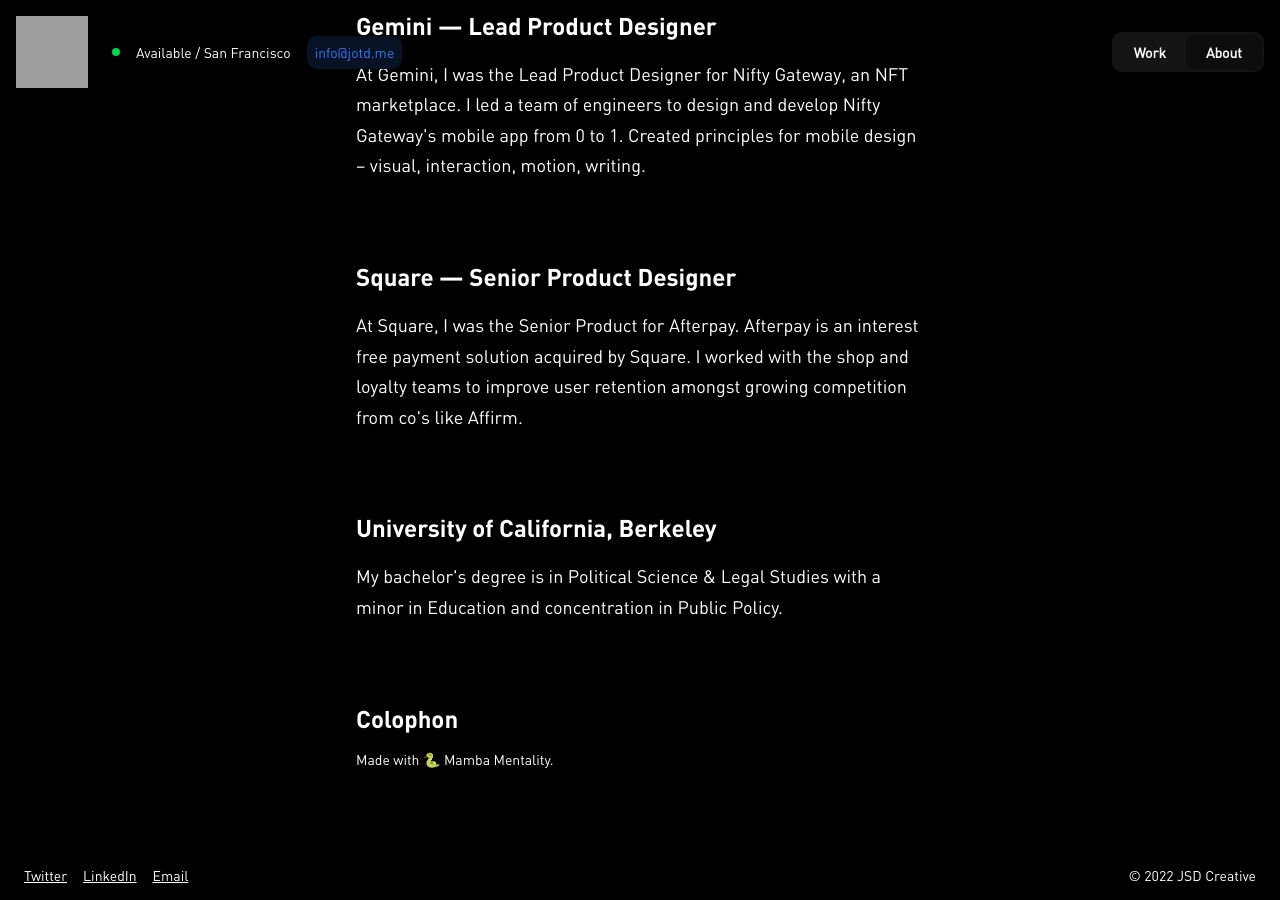
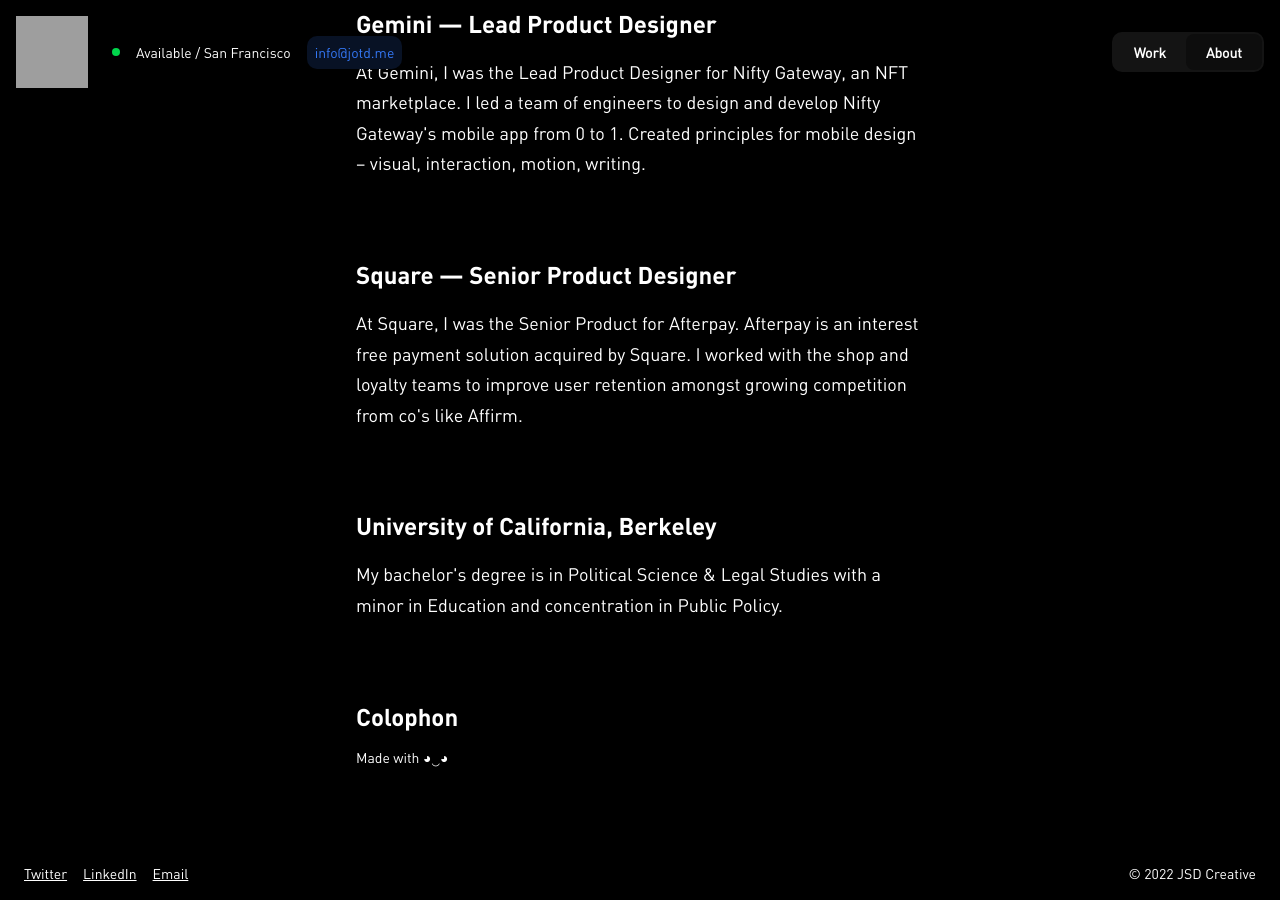
Before and after one commit to jotd/jotd-portfolio, a Jekyll site: the page about/index.html, which Jekyll copies as it is, in a window 1280 px wide and 900 px high, scrolled down 1131 px. Built offline with Jekyll 4.4.1, drawn with Linux system fonts in a browser that asks for light colours; some of the changed text lies outside the part shown; grey boxes are pictures that could not be loaded.

Commit message:
Update index.html

```diff
--- a/about/index.html
+++ b/about/index.html
@@ -57,7 +57,7 @@
 
 <div id="margin-below-section"class="content-about">
 
-<div class="text-subheader-3">◕‿◕ Highlights</div>
+<div class="text-subheader-3"> Highlights</div>
 
       <div class="content-row">
         <div class="text-container desktop">
@@ -129,7 +129,7 @@
     <div id="margin-below-header" class="content-about">
       <span class="text-subheader-3 ">Colophon</span>
       <p class="text-body colophon">
-        Made with 🐍 Mamba Mentality.
+        Made with ◕‿◕
       </p>
       <!-- <p class="text-body colophon">
         This site was designed with classic HTML,CSS & Javascript. Jekyll was
```
